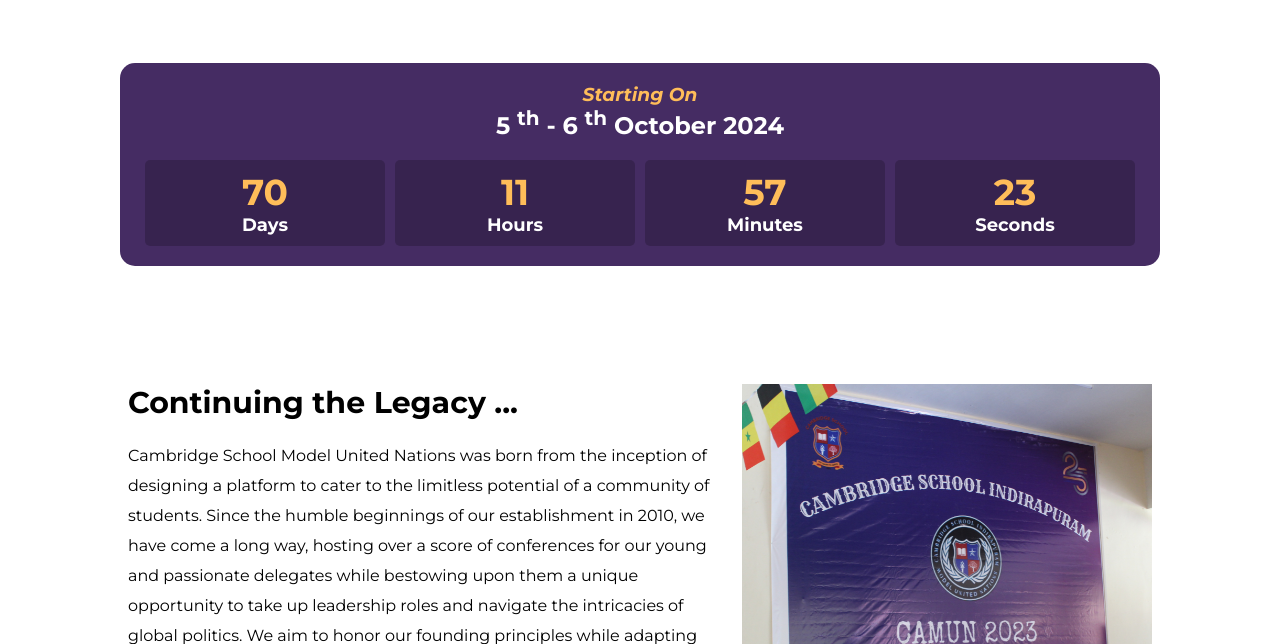
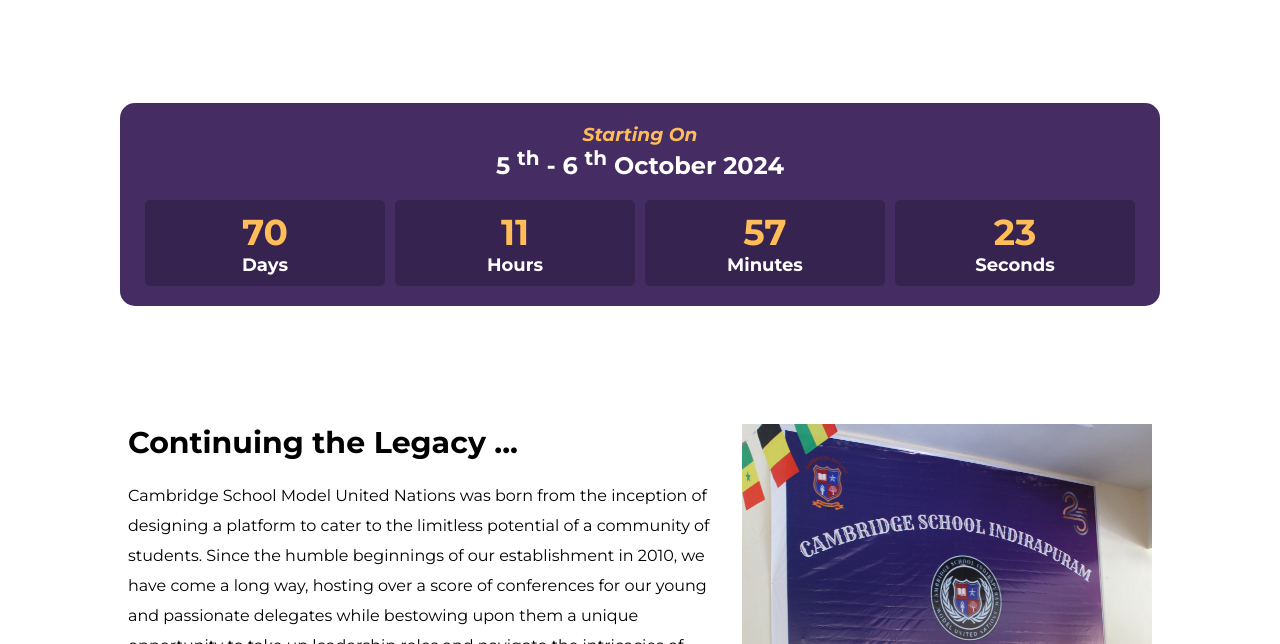
Before and after one commit to JaiJuyal17/CAMUN16.0, a plain HTML site: page index.html in a window 1280 px wide. Shown: the part 800-1444 px from the top of the page. Drawn offline with nearby package versions, Linux system fonts and the light colour scheme.

Commit message:
Update index.html

```diff
--- a/index.html
+++ b/index.html
@@ -86,7 +86,7 @@
             <li><span class="logo"><img src="assets/logo.png" alt=""></span></li>
           </ul>
         </section>
-<section class="countdown_pg" style="margin-top: -50px; margin-bottom: -100px;">
+<section class="countdown_pg" style="margin-top: -10px; margin-bottom: -100px;">
     <div class="card">
       <div class="background-blur"></div>
       <div class="content">
```
